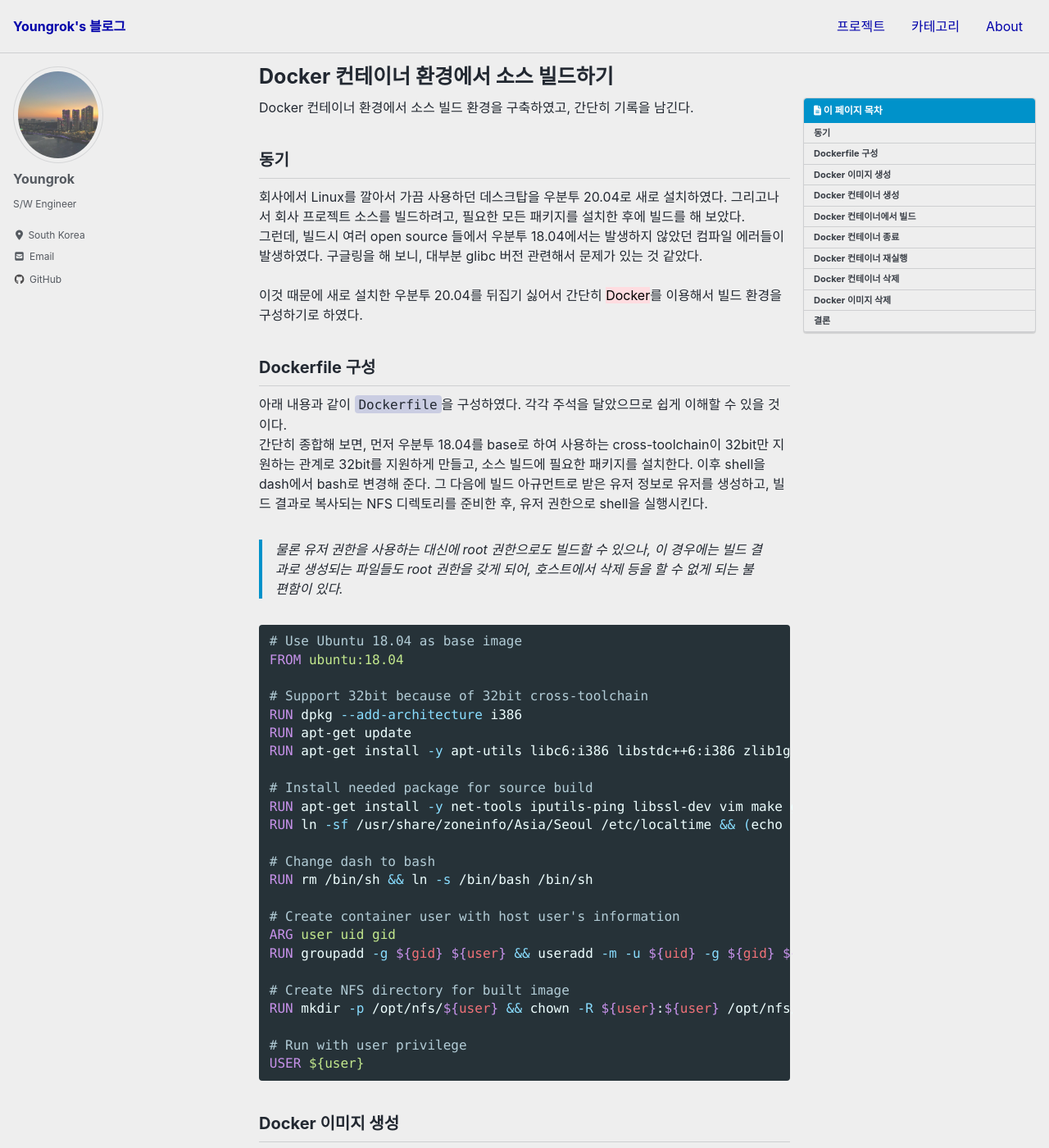
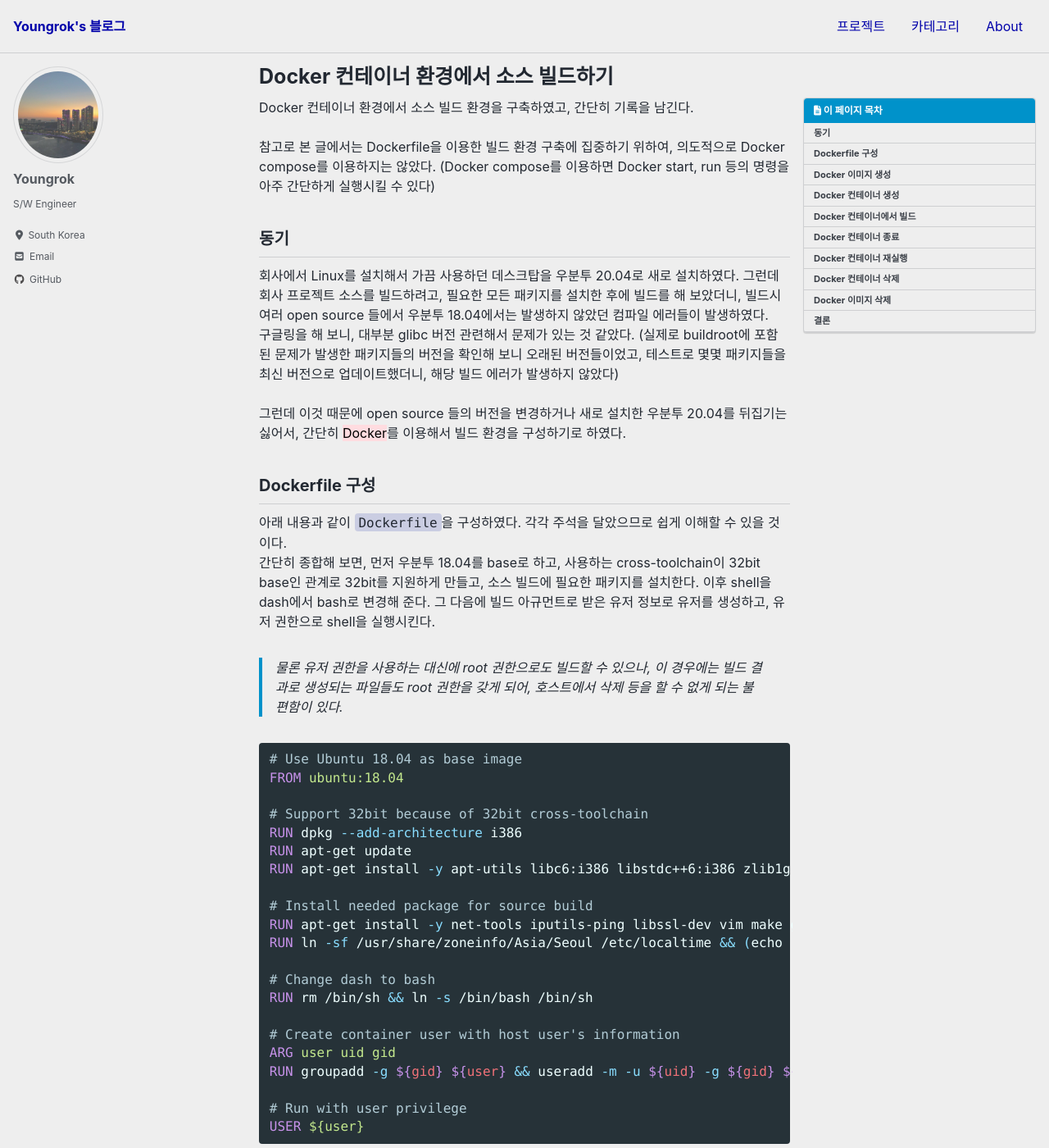
Before and after one commit to yrpark99/yrpark99.github.io, a Jekyll site: the page built from _posts/2021-10-25-container_build.md, in a window 1280 px wide and 1400 px high. Shown: the whole window at 82% size. Built offline with Jekyll 4.4.1, drawn with Linux system fonts in a browser that asks for light colours; cached includes are drawn as plain includes; nearby versions of some CDN libraries; some web fonts are replaced; some of the changed text lies outside the part shown.

Commit message:
Add vino post

````diff
--- a/_posts/2021-10-25-container_build.md
+++ b/_posts/2021-10-25-container_build.md
@@ -7,16 +7,19 @@ toc_label: "이 페이지 목차"
 
 Docker 컨테이너 환경에서 소스 빌드 환경을 구축하였고, 간단히 기록을 남긴다.
 
+<br>
+참고로 본 글에서는 Dockerfile을 이용한 빌드 환경 구축에 집중하기 위하여, 의도적으로 Docker compose를 이용하지는 않았다. (Docker compose를 이용하면 Docker start, run 등의 명령을 아주 간단하게 실행시킬 수 있다)
+
 ## 동기
-회사에서 Linux를 깔아서 가끔 사용하던 데스크탑을 우분투 20.04로 새로 설치하였다. 그리고나서 회사 프로젝트 소스를 빌드하려고, 필요한 모든 패키지를 설치한 후에 빌드를 해 보았다.
-그런데, 빌드시 여러 open source 들에서 우분투 18.04에서는 발생하지 않았던 컴파일 에러들이 발생하였다. 구글링을 해 보니, 대부분 glibc 버전 관련해서 문제가 있는 것 같았다.
+회사에서 Linux를 설치해서 가끔 사용하던 데스크탑을 우분투 20.04로 새로 설치하였다. 그런데 회사 프로젝트 소스를 빌드하려고, 필요한 모든 패키지를 설치한 후에 빌드를 해 보았더니, 빌드시 여러 open source 들에서 우분투 18.04에서는 발생하지 않았던 컴파일 에러들이 발생하였다.
+구글링을 해 보니, 대부분 glibc 버전 관련해서 문제가 있는 것 같았다. (실제로 buildroot에 포함된 문제가 발생한 패키지들의 버전을 확인해 보니 오래된 버전들이었고, 테스트로 몇몇 패키지들을 최신 버전으로 업데이트했더니, 해당 빌드 에러가 발생하지 않았다)
 
 <br>
-이것 때문에 새로 설치한 우분투 20.04를 뒤집기 싫어서 간단히 <mark style='background-color: #ffdce0'>Docker</mark>를 이용해서 빌드 환경을 구성하기로 하였다.
+그런데 이것 때문에 open source 들의 버전을 변경하거나 새로 설치한 우분투 20.04를 뒤집기는 싫어서, 간단히 <mark style='background-color: #ffdce0'>Docker</mark>를 이용해서 빌드 환경을 구성하기로 하였다.
 
 ## Dockerfile 구성
 아래 내용과 같이 `Dockerfile`을 구성하였다. 각각 주석을 달았으므로 쉽게 이해할 수 있을 것이다.
-간단히 종합해 보면, 먼저 우분투 18.04를 base로 하여 사용하는 cross-toolchain이 32bit만 지원하는 관계로 32bit를 지원하게 만들고, 소스 빌드에 필요한 패키지를 설치한다. 이후 shell을 dash에서 bash로 변경해 준다. 그 다음에 빌드 아규먼트로 받은 유저 정보로 유저를 생성하고, 빌드 결과로 복사되는 NFS 디렉토리를 준비한 후, 유저 권한으로 shell을 실행시킨다.
+간단히 종합해 보면, 먼저 우분투 18.04를 base로 하고, 사용하는 cross-toolchain이 32bit base인 관계로 32bit를 지원하게 만들고, 소스 빌드에 필요한 패키지를 설치한다. 이후 shell을 dash에서 bash로 변경해 준다. 그 다음에 빌드 아규먼트로 받은 유저 정보로 유저를 생성하고, 유저 권한으로 shell을 실행시킨다.
 > 물론 유저 권한을 사용하는 대신에 root 권한으로도 빌드할 수 있으나, 이 경우에는 빌드 결과로 생성되는 파일들도 root 권한을 갖게 되어, 호스트에서 삭제 등을 할 수 없게 되는 불편함이 있다.
 
 ```Dockerfile
@@ -29,7 +32,7 @@ RUN apt-get update
 RUN apt-get install -y apt-utils libc6:i386 libstdc++6:i386 zlib1g:i386
 
 # Install needed package for source build
-RUN apt-get install -y net-tools iputils-ping libssl-dev vim make g++ patch wget cpio python unzip rsync bc git subversion m4 gperf
+RUN apt-get install -y net-tools iputils-ping libssl-dev vim make g++ patch wget cpio python unzip rsync bc git subversion autoconf gettext m4 gperf
 RUN ln -sf /usr/share/zoneinfo/Asia/Seoul /etc/localtime && (echo "6"; echo "69") | apt-get install -y tcl
 
 # Change dash to bash
@@ -39,15 +42,12 @@ RUN rm /bin/sh && ln -s /bin/bash /bin/sh
 ARG user uid gid
 RUN groupadd -g ${gid} ${user} && useradd -m -u ${uid} -g ${gid} ${user}
 
-# Create NFS directory for built image
-RUN mkdir -p /opt/nfs/${user} && chown -R ${user}:${user} /opt/nfs/${user}
-
 # Run with user privilege
 USER ${user}
 ```
 
 ## Docker 이미지 생성
-Dockerfile을 만들었으므로, 이제 Dockerfile이 있는 경로에서 아래와 같이 실행하면 **build_image** 이름의 Docker 이미지가 생성된다. (호스트에서의 유저의 user id, group id 정보를 그대로 빌드 아규먼트로 넘김. 단, 호스트와 컨테이너를 구분하기 위하여 의도적으로 `user=$USER` 대신에 `user=appuser`와 같이 유저 이름은 변경하였음)
+Dockerfile을 만들었으므로, 이제 Dockerfile이 있는 경로에서 아래와 같이 실행하면 **build_image** 이름의 Docker 이미지가 생성된다. (호스트에서의 유저의 user id, group id 정보를 그대로 빌드 아규먼트로 넘김. 단, 호스트와 컨테이너를 구분하기 위하여 의도적으로 `user=$USER` 대신에 `user=appuser`로 세팅하여 유저 이름만 변경하였음)
 ```shell
 $ docker build --tag build_image --build-arg user=appuser --build-arg uid=$(id -u) --build-arg gid=$(id -g) .
 ```
@@ -60,13 +60,16 @@ build_image   latest    0d04150164f9   14 seconds ago  493MB
 ```
 
 ## Docker 컨테이너 생성
-이제 **build_image** 이름의 Docker 이미지가 생성되었으므로, 아래 예와 같이 **build_container** 이름의 Docker 컨테이너를 생성할 수 있다. (아래 예에서는 빌드에 사용할 디렉토리로 **project**를 공유하였고, 호스트의 `/etc/hosts` 파일을 그대로 사용하기 위해서 호스트 네트워크를 사용하게 했음. 물론 이 방법 대신에 `--add-host` 옵션을 이용하여 원하는 alias와 IP를 추가해도 됨)
+이제 **build_image** 이름의 Docker 이미지가 생성되었으므로, 아래 예와 같이 **build_container** 이름의 Docker 컨테이너를 생성할 수 있다.
 ```shell
-$ docker run --name build_container -it -v /home/$USER/project/:/project/ -v /opt/nfs/:/opt/nfs/ --net=host build_image
+$ docker run --name build_container -it -v /home/$USER/project/:/project/ -v /opt/nfs/$USER/:/opt/nfs/$USER/ -v /home/$USER/.ssh/:/home/$USER/.ssh/ --net=host build_image
 ```
+> 위 예에서는 빌드에 사용할 디렉토리로 **project**를 공유하였고, 호스트 유저의 NFS 디렉토리와 .ssh 디렉토리를 공유하였다.
+또, 호스트의 `/etc/hosts` 파일을 그대로 사용하기 위해서 `--net=host` 아규먼트를 주어서 호스트 네트워크를 사용하게 했다. (또는 이 방법 대신에 `--add-host` 아규먼트를 이용하여 원하는 alias와 IP를 추가해도 됨)
 
-결과로 Docker 컨테이너가 생성된 후에 자동으로 실행되고, 컨테이너의 shell 프롬프트가 표시된다.
-여기에서 `id` 명령으로 유저 정보를 확인해 보면, 호스트에서의 유저 정보와 동일하게 유저가 생성되었음을 확인할 수 있다. (유저 이름까지 똑같이 하면 내가 호스트 시스템에 있는지, 컨테이너에 있는지 헷갈릴 수 있다. 😵 이 글에서는 혼돈을 막기 위하여 의도적으로 컨테이너 상의 유저 이름을 **appuser**라는 다른 이름으로 변경시켰다.)
+결과로 Docker 컨테이너가 생성된 후에 자동으로 실행되고, 컨테이너의 shell 프롬프트가 표시된다. (우분투 PS1 기본 설정에 따라서 유저 이름과 호스트 이름 후에 현재 경로가 표시됨)
+여기에서 `id` 명령으로 유저 정보를 확인해 보면, 호스트에서의 유저 정보와 동일하게 유저가 생성되었음을 확인할 수 있다. 심지어 유저 이름까지 똑같이 하면 내가 호스트 시스템에 있는지, 컨테이너 내에 있는지조차 헷갈릴 수 있다.
+(물론 이것은 Docker의 강력함 때문이지만) 이 글에서는 혼돈을 막기 위하여 의도적으로 컨테이너 상의 유저 이름을 **appuser**라는 이름으로 변경시켰고, 호스트 이름은 **Hostname**으로 세팅하였다.
 
 ## Docker 컨테이너에서 빌드
 이제 컨테이너에서 아래 예와 같이 원하는대로 빌드를 하면 된다.
@@ -83,6 +86,7 @@ appuser@Hostname:~$ exit
 
 빌드된 결과 파일들을 확인해 보면, 기대대로 호스트에서의 내 uid, gid와 동일한 유저로 생성되므로, Docker를 사용하지 않았을 때와 동일하게 본인 유저 권한으로 빌드되었음을 알 수 있다. 😋
 
+<br>
 참고로 이때 Docker 컨테이너 상태를 확인해 보면, 아래 예와 같이 나온다. (즉, 컨테이너가 중단된 상태)
 ```shell
 $ docker ps -a
````
Also changed, not shown: _posts/2020-09-12-vnc.md (added, +46 -0 lines), _posts/2021-09-12-python_android.md (+2 -2 lines), assets/images/sharing_setting.png (added), assets/images/sharing_setting_example.png (added), assets/images/vnc_error.png (added).
